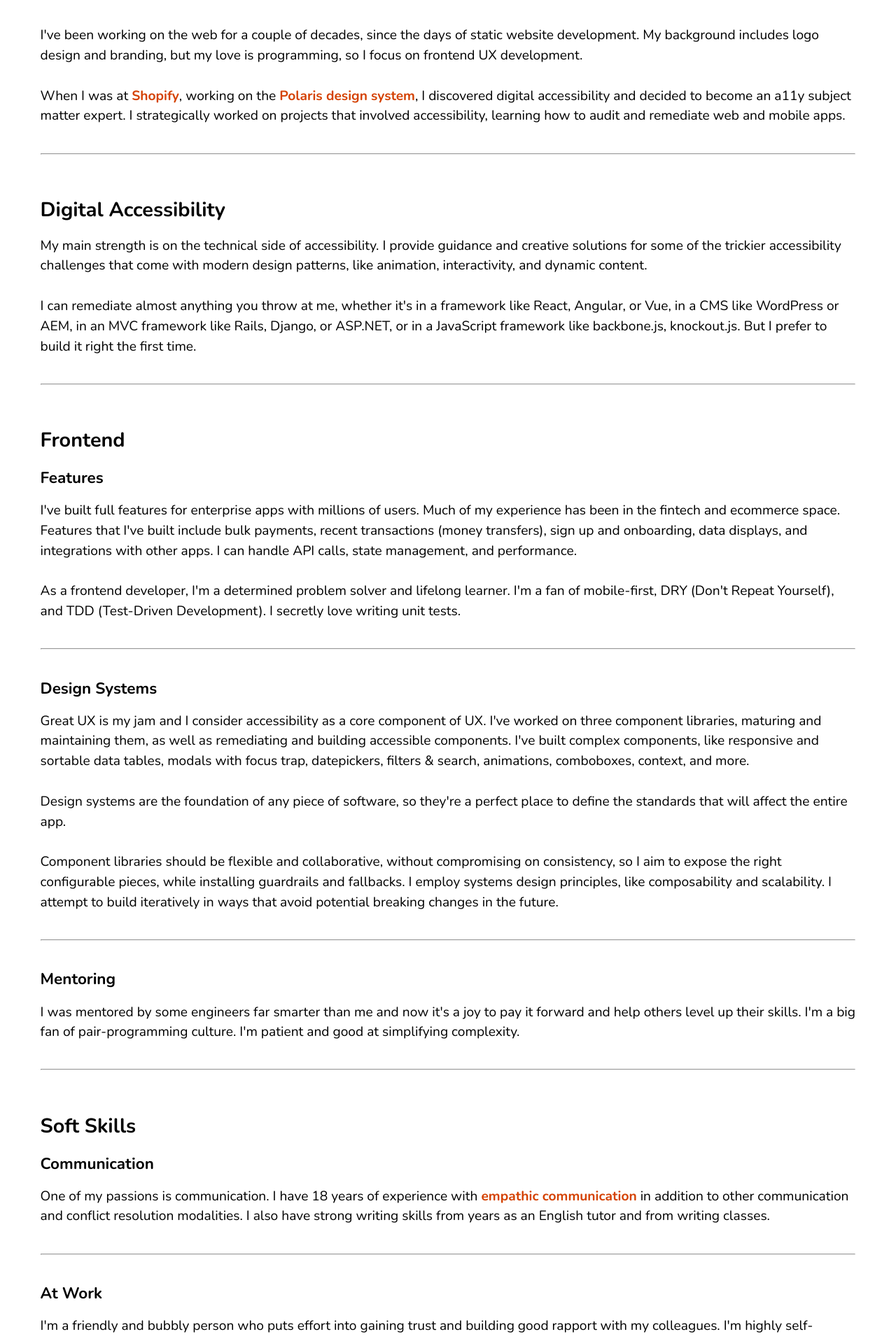
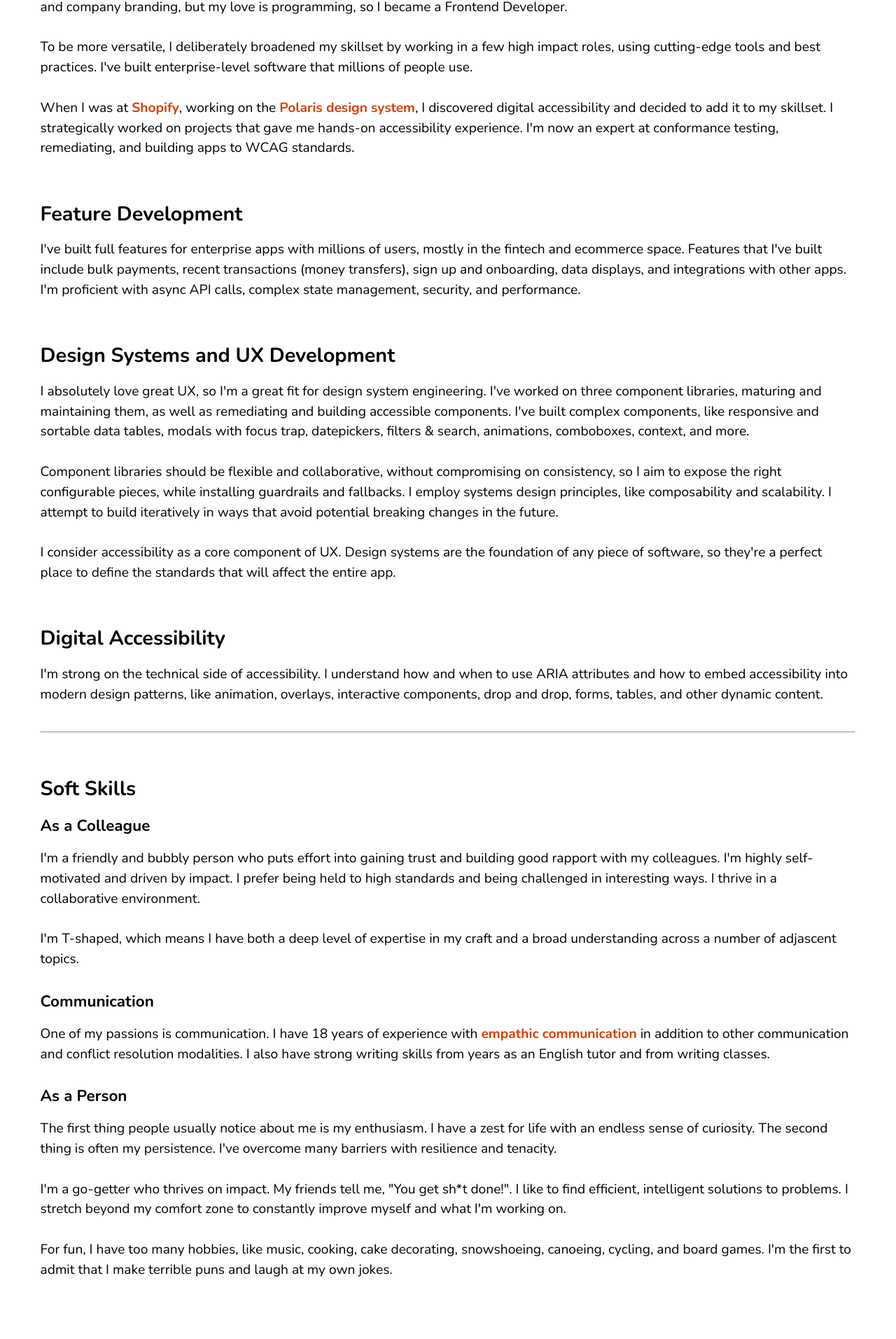
Before and after one commit to amberfrontend/website, a React (Vite) app: page /about in a window 1280 px wide. Shown: the part 319-2232 px from the top of the page at 70% size. Built offline with nearby package versions, Linux system fonts and the light colour scheme; a web font is replaced by a local one.

Commit message:
Fix story

```diff
--- a/src/architecture/GlobalStyles.css
+++ b/src/architecture/GlobalStyles.css
@@ -8,13 +8,13 @@
 @media screen and (min-width: 20.001rem) and (max-width: 40rem) {
   header,
   main {
-    padding: 2.2rem;
+    padding: 1.8rem 2.2rem;
   }
 }
 
 @media screen and (min-width: 40.001rem) {
   header,
   main {
-    padding: 3rem;
+    padding: 1.8rem 3rem;
   }
 }
--- a/src/routes/About/About.tsx
+++ b/src/routes/About/About.tsx
@@ -12,10 +12,16 @@ export default function About() {
       <h1>About</h1>
       <Block>
         <p>
-          I've been working on the web for a couple of decades, since the days
-          of static website development. My background includes logo design and
-          branding, but my love is programming, so I focus on frontend UX
-          development.
+          I've been working on the web for a couple of decades, so I'm a diverse
+          and well-rounded developer. I once designed logos, websites, and
+          company branding, but my love is programming, so I became a Frontend
+          Developer.
+        </p>
+        <p>
+          To be more versatile, I deliberately broadened my skillset by working
+          in a few high impact roles, using cutting-edge tools and best
+          practices. I've built enterprise-level software that millions of
+          people use.
         </p>
         <p>
           When I was at{' '}
@@ -26,62 +32,32 @@ export default function About() {
           <Link href='https://polaris.shopify.com/' external type='BODY'>
             Polaris design system
           </Link>
-          , I discovered digital accessibility and decided to become an a11y
-          subject matter expert. I strategically worked on projects that
-          involved accessibility, learning how to audit and remediate web and
-          mobile apps.
+          , I discovered digital accessibility and decided to add it to my
+          skillset. I strategically worked on projects that gave me hands-on
+          accessibility experience. I'm now an expert at conformance testing,
+          remediating, and building apps to WCAG standards.
         </p>
-        <hr aria-hidden='true' />
       </Block>
       <Block>
-        <h2>Digital Accessibility</h2>
+        <h2>Feature Development</h2>
         <p>
-          My main strength is on the technical side of accessibility. I provide
-          guidance and creative solutions for some of the trickier accessibility
-          challenges that come with modern design patterns, like animation,
-          interactivity, and dynamic content.
+          I've built full features for enterprise apps with millions of users,
+          mostly in the fintech and ecommerce space. Features that I've built
+          include bulk payments, recent transactions (money transfers), sign up
+          and onboarding, data displays, and integrations with other apps. I'm
+          proficient with async API calls, complex state management, security,
+          and performance.
         </p>
+      </Block>
+      <Block>
+        <h2>Design Systems and UX Development</h2>
         <p>
-          I can remediate almost anything you throw at me, whether it's in a
-          framework like React, Angular, or Vue, in a CMS like WordPress or AEM,
-          in an MVC framework like Rails, Django, or ASP.NET, or in a JavaScript
-          framework like backbone.js, knockout.js. But I prefer to build it
-          right the first time.
-        </p>
-        <hr aria-hidden='true' />
-      </Block>
-
-      <Block>
-        <h2>Frontend</h2>
-        <h3>Features</h3>
-        <p>
-          I've built full features for enterprise apps with millions of users.
-          Much of my experience has been in the fintech and ecommerce space.
-          Features that I've built include bulk payments, recent transactions
-          (money transfers), sign up and onboarding, data displays, and
-          integrations with other apps. I can handle API calls, state
-          management, and performance.
-        </p>
-        <p>
-          As a frontend developer, I'm a determined problem solver and lifelong
-          learner. I'm a fan of mobile-first, DRY (Don't Repeat Yourself), and
-          TDD (Test-Driven Development). I secretly love writing unit tests.
-        </p>
-
-        <hr aria-hidden='true' />
-        <h3>Design Systems</h3>
-        <p>
-          Great UX is my jam and I consider accessibility as a core component of
-          UX. I've worked on three component libraries, maturing and maintaining
-          them, as well as remediating and building accessible components. I've
-          built complex components, like responsive and sortable data tables,
-          modals with focus trap, datepickers, filters &amp; search, animations,
-          comboboxes, context, and more.
-        </p>
-        <p>
-          Design systems are the foundation of any piece of software, so they're
-          a perfect place to define the standards that will affect the entire
-          app.
+          I absolutely love great UX, so I'm a great fit for design system
+          engineering. I've worked on three component libraries, maturing and
+          maintaining them, as well as remediating and building accessible
+          components. I've built complex components, like responsive and
+          sortable data tables, modals with focus trap, datepickers, filters
+          &amp; search, animations, comboboxes, context, and more.
         </p>
         <p>
           Component libraries should be flexible and collaborative, without
@@ -91,18 +67,37 @@ export default function About() {
           build iteratively in ways that avoid potential breaking changes in the
           future.
         </p>
-        <hr aria-hidden='true' />
-        <h3>Mentoring</h3>
         <p>
-          I was mentored by some engineers far smarter than me and now it's a
-          joy to pay it forward and help others level up their skills. I'm a big
-          fan of pair-programming culture. I'm patient and good at simplifying
-          complexity.
+          I consider accessibility as a core component of UX. Design systems are
+          the foundation of any piece of software, so they're a perfect place to
+          define the standards that will affect the entire app.
+        </p>
+      </Block>
+      <Block>
+        <h2>Digital Accessibility</h2>
+        <p>
+          I'm strong on the technical side of accessibility. I understand how
+          and when to use ARIA attributes and how to embed accessibility into
+          modern design patterns, like animation, overlays, interactive
+          components, drop and drop, forms, tables, and other dynamic content.
         </p>
         <hr aria-hidden='true' />
       </Block>
+
       <Block>
         <h2>Soft Skills</h2>
+        <h3>As a Colleague</h3>
+        <p>
+          I'm a friendly and bubbly person who puts effort into gaining trust
+          and building good rapport with my colleagues. I'm highly
+          self-motivated and driven by impact. I prefer being held to high
+          standards and being challenged in interesting ways. I thrive in a
+          collaborative environment.
+        </p>
+        <p>
+          I'm T-shaped, which means I have both a deep level of expertise in my
+          craft and a broad understanding across a number of adjascent topics.
+        </p>
         <h3>Communication</h3>
         <p>
           One of my passions is communication. I have {`${yearsNVC}`} years of
@@ -114,20 +109,7 @@ export default function About() {
           I also have strong writing skills from years as an English tutor and
           from writing classes.
         </p>
-        <hr aria-hidden='true' />
-        <h3>At Work</h3>
-        <p>
-          I'm a friendly and bubbly person who puts effort into gaining trust
-          and building good rapport with my colleagues. I'm highly
-          self-motivated and driven by impact. I prefer being held to high
-          standards and being challenged in interesting ways. I thrive in a
-          collaborative environment.
-        </p>
-        <p>
-          I'm T-shaped, which means I have both a deep level of expertise in my
-          craft and a broad understanding across a number of adjascent topics.
-        </p>
-        <hr aria-hidden='true' />
+
         <h3>As a Person</h3>
         <p>
           The first thing people usually notice about me is my enthusiasm. I
@@ -136,10 +118,15 @@ export default function About() {
           resilience and tenacity.
         </p>
         <p>
-          For fun, I have too many hobbies. I'm a huge music lover (and former
-          singer). I also enjoy cooking, cake decorating, snowshoeing, canoeing,
-          cycling, and board games. I'm the first to admit that I make terrible
-          puns and laugh at my own jokes.
+          I'm a go-getter who thrives on impact. My friends tell me, "You get
+          sh*t done!". I like to find efficient, intelligent solutions to
+          problems. I stretch beyond my comfort zone to constantly improve
+          myself and what I'm working on.
+        </p>
+        <p>
+          For fun, I have too many hobbies, like music, cooking, cake
+          decorating, snowshoeing, canoeing, cycling, and board games. I'm the
+          first to admit that I make terrible puns and laugh at my own jokes.
         </p>
       </Block>
     </>
--- a/src/routes/Qualifications/Qualifications.tsx
+++ b/src/routes/Qualifications/Qualifications.tsx
@@ -81,7 +81,7 @@ export default function Qualifications() {
         <hr aria-hidden='true' />
       </Block>
       <Block>
-        <h3>Senior Software Engineer (Accessibility) at Achievers</h3>
+        <h3>Senior Software Engineer (Accessibility)</h3>
         <h4>Achievers</h4>
         <Flex justifyContent='flex-start' flexWrap='wrap' gap='0.5rem'>
           <Tag>
```
